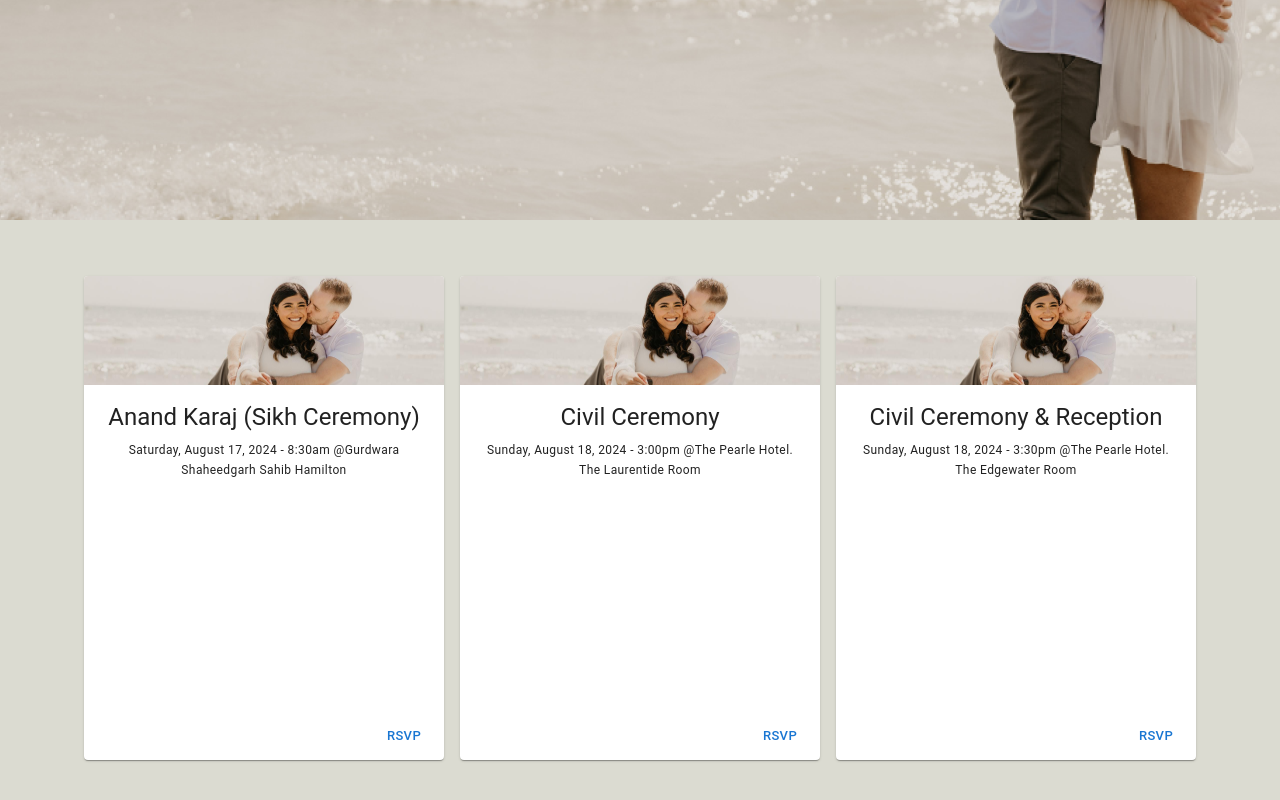
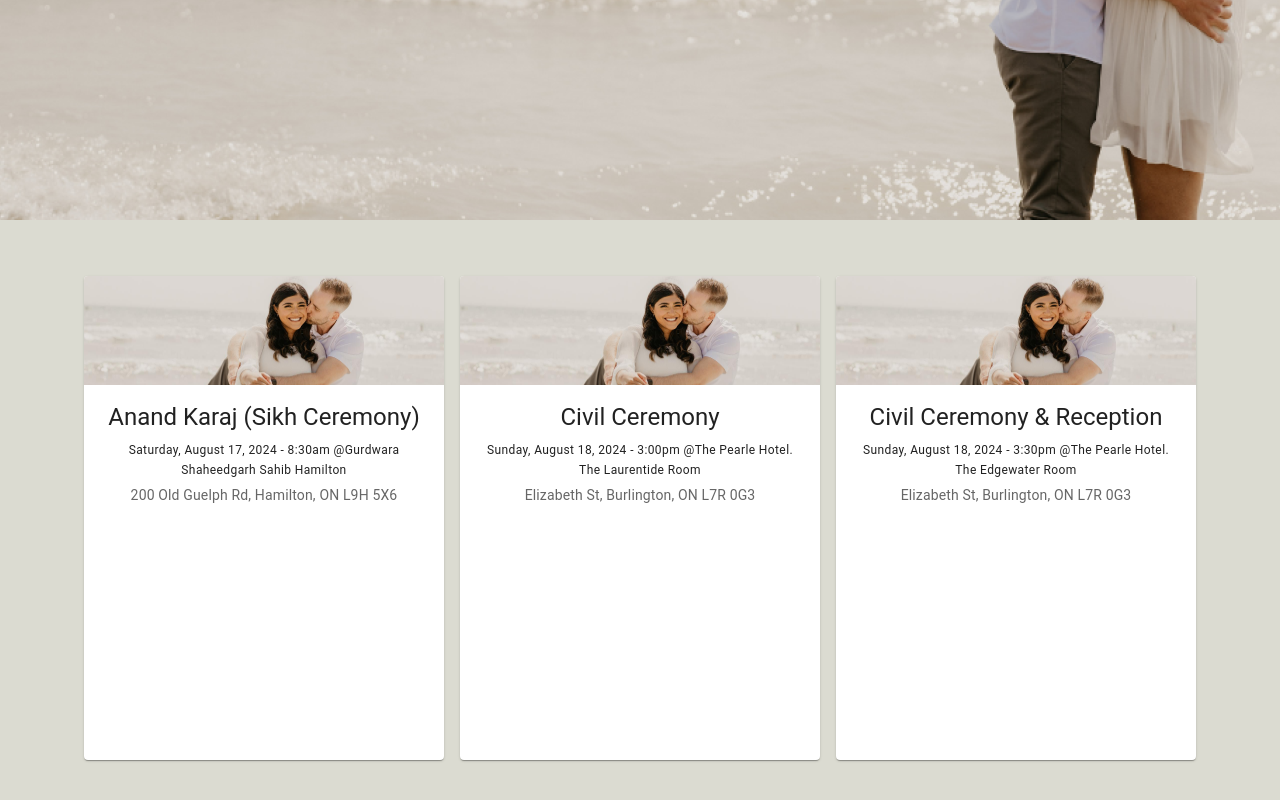
Before and after one commit to MichaelSault/TanyaWeddingWebsite, a React (Vite) app: page / in a window 1280 px wide. Shown: the part 1212-2012 px from the top of the page. Built offline with nearby package versions, Linux system fonts and the light colour scheme.

Commit message:
fixed overflow issue with the event cards

```diff
--- a/src/components/eventCard.component.jsx
+++ b/src/components/eventCard.component.jsx
@@ -19,8 +19,10 @@ const EventCard = forwardRef(
             eventName,
             date,
             location,
+            address,
             time,
-            description
+            description,
+            active
         },
         ref
     ) => {
@@ -66,12 +68,18 @@ const EventCard = forwardRef(
                         <Typography variant="body2" color="text.secondary">
                             {description}
                         </Typography>
+                        <Typography variant="body2" color="text.secondary">
+                            {address}
+                        </Typography>
                     </CardContent>
 
+                    {active ?
                     <CardActions className='cardLinks'>
                         <Button size="small" onClick={rsvpEvent}>RSVP</Button>
                         {/* <Button size="small">Learn More</Button> */}
                     </CardActions>
+                    : ""
+                    }
                     </div>
                 </Card>
             </div>
```
